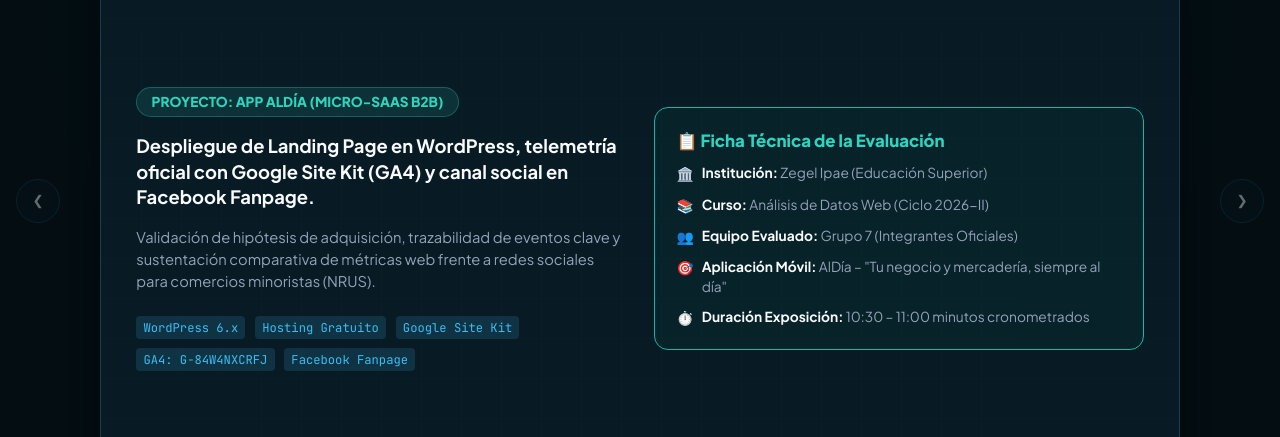
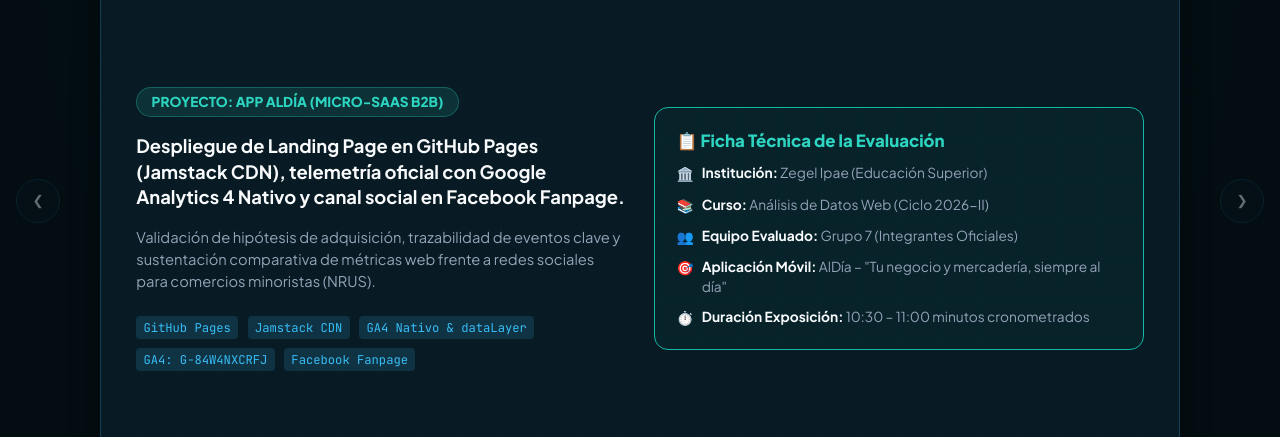
Before and after one commit to Dreyeles/Proyecto_ALdia, a plain HTML site: page diapositivas_analisis_datos_web.html in a window 1280 px wide. Shown: the part 227-664 px from the top of the page. Drawn offline with Linux system fonts and the light colour scheme.

Commit message:
fix: Alinear presentacion con arquitectura real de GitHub Pages y Google Analytics 4 Nativo

```diff
--- a/diapositivas_analisis_datos_web.html
+++ b/diapositivas_analisis_datos_web.html
@@ -841,16 +841,16 @@
                 PROYECTO: APP ALDÍA (MICRO-SAAS B2B)
               </div>
               <p style="font-size: 1.15rem; color: var(--text-main); font-weight: 700; line-height: 1.4; margin-bottom: 1rem;">
-                Despliegue de Landing Page en WordPress, telemetría oficial con Google Site Kit (GA4) y canal social en Facebook Fanpage.
+                Despliegue de Landing Page en GitHub Pages (Jamstack CDN), telemetría oficial con Google Analytics 4 Nativo y canal social en Facebook Fanpage.
               </p>
               <p style="font-size: 0.92rem; color: var(--text-muted); line-height: 1.5; margin-bottom: 1.5rem;">
                 Validación de hipótesis de adquisición, trazabilidad de eventos clave y sustentación comparativa de métricas web frente a redes sociales para comercios minoristas (NRUS).
               </p>
 
               <div style="display: flex; gap: 0.6rem; flex-wrap: wrap;">
-                <span class="formula-tag">WordPress 6.x</span>
-                <span class="formula-tag">Hosting Gratuito</span>
-                <span class="formula-tag">Google Site Kit</span>
+                <span class="formula-tag">GitHub Pages</span>
+                <span class="formula-tag">Jamstack CDN</span>
+                <span class="formula-tag">GA4 Nativo & dataLayer</span>
                 <span class="formula-tag">GA4: G-84W4NXCRFJ</span>
                 <span class="formula-tag">Facebook Fanpage</span>
               </div>
@@ -963,7 +963,7 @@
         <div class="slide-header">
           <div class="slide-header-left">
             <div class="slide-pretitle">Infraestructura Web & Principio AIDA</div>
-            <h2 class="slide-title">Landing Page en WordPress en <span class="highlight">Hosting Gratuito</span></h2>
+            <h2 class="slide-title">Landing Page en GitHub Pages y <span class="highlight">Arquitectura Jamstack</span></h2>
           </div>
           <div class="slide-timing-pill">⏱️ 1:45 – 3:00 min</div>
         </div>
@@ -973,12 +973,12 @@
             <!-- Arquitectura AIDA y Hosting -->
             <div style="display: flex; flex-direction: column; gap: 1rem;">
               <div class="content-box">
-                <div class="box-title">⚙️ Servidor y Dominio Activo</div>
+                <div class="box-title">⚙️ Infraestructura Jamstack y Dominio Oficial</div>
                 <p class="box-p">
-                  <strong>Entorno:</strong> WordPress 6.x alojado en servidor cloud gratuito (<strong>InfinityFree / AccuWebHosting</strong>) con PHP 8.2 y base de datos MySQL, con réplica estática ultrarrápida en GitHub Pages / Vercel.
+                  <strong>Entorno:</strong> Servidor CDN global de <strong>GitHub Pages</strong> con control de versiones Git, entrega estática minificada en sub-segundo (<800ms) y alta disponibilidad del 99.9% sin saturaciones de CPU ni bases de datos.
                 </p>
                 <div style="display: flex; gap: 0.5rem; flex-wrap: wrap;">
-                  <span class="formula-tag">aldia.infinityfreeapp.com</span>
+                  <span class="formula-tag">dreyeles.github.io/Proyecto_ALdia/</span>
                   <span class="formula-tag">SSL HTTPS Activo</span>
                 </div>
               </div>
@@ -1030,7 +1030,7 @@
         <div class="slide-header">
           <div class="slide-header-left">
             <div class="slide-pretitle">Telemetría Oficial & Modelo de Eventos</div>
-            <h2 class="slide-title">Integración Técnica de Analítica con <span class="highlight">Google Site Kit</span></h2>
+            <h2 class="slide-title">Integración Técnica de Analítica con <span class="highlight">Google Analytics 4 Nativo</span></h2>
           </div>
           <div class="slide-timing-pill">⏱️ 3:00 – 4:15 min</div>
         </div>
@@ -1040,9 +1040,9 @@
             <!-- Explicación Técnica -->
             <div style="display: flex; flex-direction: column; gap: 1rem;">
               <div class="content-box">
-                <div class="box-title">🔌 ¿Por qué Google Site Kit?</div>
+                <div class="box-title">🔌 ¿Por qué Implementación Nativa de GA4?</div>
                 <p class="box-p">
-                  Plugin oficial de Google que implementa las etiquetas de medición en WordPress <strong>sin alterar archivos PHP del tema</strong>, asegurando persistencia ante actualizaciones y cumplimiento de estándares de privacidad.
+                  Integración directa de <code>gtag.js</code> y la capa <code>dataLayer</code> en el código fuente. Elimina intermediarios y plugins pesados de CMS, garantizando <strong>máxima velocidad de carga móvil (<800ms)</strong> y control granular de eventos.
                 </p>
                 <ul class="feature-list">
                   <li class="feature-item">
@@ -1148,7 +1148,7 @@
                   Prueba gratis AlDía por 14 días y automatiza tus canjes.
                 </div>
                 <div style="background: #1877f2; color: #fff; padding: 0.5rem 1rem; border-radius: var(--radius-pill); font-weight: 700; font-size: 0.82rem; text-align: center; display: inline-block;">
-                  👉 Probar AlDía Gratis (aldia.infinityfreeapp.com)
+                  👉 Probar AlDía Gratis (dreyeles.github.io/Proyecto_ALdia/)
                 </div>
               </div>
 
@@ -1407,7 +1407,7 @@
               <ul class="feature-list" style="gap: 0.85rem;">
                 <li class="feature-item">
                   <span class="icon">✅</span>
-                  <span><strong>Infraestructura a Costo Cero Viable:</strong> Se comprobó la factibilidad técnica de desplegar WordPress con Google Site Kit y GA4 sin costos de servidor.</span>
+                  <span><strong>Excelencia de la Arquitectura Jamstack:</strong> Demostramos que alojar la landing en <strong>GitHub Pages con GA4 nativo</strong> supera a los hostings tradicionales en velocidad, disponibilidad y costo cero.</span>
                 </li>
                 <li class="feature-item">
                   <span class="icon">✅</span>
@@ -1481,13 +1481,13 @@
               <div class="box-title">🛡️ Respuestas Preparadas (Defensa Técnica)</div>
 
               <div class="qa-card">
-                <div class="qa-q">1. ¿Por qué ese hosting y qué limitaciones hallaron?</div>
-                <div class="qa-a">Elegimos InfinityFree/AccuWeb por compatibilidad MySQL y PHP 8 sin publicidad invasiva. Limitaciones: memoria PHP (128MB) y tiempos de ejecución que mitigamos optimizando código y caché.</div>
+                <div class="qa-q">1. ¿Por qué GitHub Pages y qué ventajas ofrece frente a un hosting gratuito tradicional?</div>
+                <div class="qa-a">Elegimos GitHub Pages por su CDN global, carga móvil en <800ms (vital para 3G/4G en bodegas), disponibilidad 99.9% y cero riesgos de caídas de base de datos o límites de memoria PHP.</div>
               </div>
 
               <div class="qa-card">
                 <div class="qa-q">2. ¿Cómo configuraron el evento de conversión en GA4?</div>
-                <div class="qa-a">Vía Google Site Kit con Medición Mejorada, inyectando un evento personalizado en <code>dataLayer.push</code> y marcándolo como 'Evento Clave' (Key Event) en Administrar > Eventos de GA4.</div>
+                <div class="qa-a">Enlazamos gtag.js con el ID G-84W4NXCRFJ, despachamos 'click_cta_download' en dataLayer y en GA4 lo marcamos como 'Evento Clave' (Key Event) para medir la Tasa de Conversión (CR).</div>
               </div>
 
               <div class="qa-card">
@@ -1534,7 +1534,7 @@
           <span class="cue">[Lámina 1: Portada · 0:00 - 0:45 min]</span>
           <p>"Buenos días, estimado profesor y compañeros. Hoy el Grupo 7 tiene el agrado de presentar la sustentación del Avance 1 para el curso de <strong>Análisis de Datos Web</strong>.</p>
           <p>Nuestro proyecto se titula <strong>'Estrategia Digital y Analítica Web Multicanal'</strong>, enfocado en el despliegue técnico y la medición de telemetría para <strong>AlDía</strong>, una solución digital diseñada para microcomercios.</p>
-          <p>El alcance de este primer hito comprende la implementación de una Landing Page en WordPress bajo un hosting gratuito, la conexión de analítica avanzada mediante <strong>Google Site Kit</strong> enlazando Google Analytics 4 y Search Console, y la apertura de una <strong>Fanpage en Facebook</strong> como canal social de atracción. Demostraremos cómo estructuramos el embudo, los KPIs seleccionados y los primeros datos de telemetría recopilados."</p>
+          <p>El alcance de este primer hito comprende la implementación de una Landing Page en <strong>GitHub Pages</strong> bajo arquitectura Jamstack, la conexión de telemetría oficial de <strong>Google Analytics 4</strong> nativo enlazando Google Analytics 4 y Search Console, y la apertura de una <strong>Fanpage en Facebook</strong> como canal social de atracción. Demostraremos cómo estructuramos el embudo, los KPIs seleccionados y los primeros datos de telemetría recopilados."</p>
         `,
         2: `
           <span class="cue">[Lámina 2: Propuesta y Embudo · 0:45 - 1:45 min]</span>
@@ -1544,7 +1544,7 @@
         `,
         3: `
           <span class="cue">[Lámina 3: Landing Page en WordPress · 1:45 - 3:00 min]</span>
-          <p>"Cumpliendo con la rúbrica del curso, desplegamos la Landing Page sobre el CMS <strong>WordPress</strong> en un servidor cloud gratuito (<strong>InfinityFree / AccuWebHosting</strong>) con soporte PHP y MySQL, además de contar con réplicas activas en Vercel y GitHub Pages.</p>
+          <p>"Cumpliendo con la rúbrica del curso, desplegamos la Landing Page sobre <strong>GitHub Pages</strong> bajo arquitectura <strong>Jamstack</strong> servida desde CDN global de alta disponibilidad (<code>https://dreyeles.github.io/Proyecto_ALdia/</code>), garantizando carga en menos de 800ms en redes móviles.</p>
           <p>La arquitectura de la página se diseñó bajo el principio clásico <strong>AIDA</strong>:</p>
           <p>• <strong>Atención:</strong> Con el titular emocional <em>'Deja de botar plata por productos vencidos'</em>.<br>
           • <strong>Interés:</strong> Con el mockup interactivo del smartphone y sus alertas de canje preventivo.<br>
@@ -1594,7 +1594,7 @@
         9: `
           <span class="cue">[Lámina 9: Conclusiones y Próximos Pasos · 9:30 - 10:30 min]</span>
           <p>"Para cerrar la presentación de este primer avance, destacamos las siguientes <strong>Conclusiones</strong>:</p>
-          <p>1. <strong>Viabilidad a Costo Cero:</strong> Es plenamente viable desplegar una arquitectura digital profesional (WordPress + Google Site Kit + GA4 + Facebook) con cero costo de inversión en servidores.<br>
+          <p>1. <strong>Excelencia de la Arquitectura Jamstack:</strong> Demostramos que alojar la landing en <strong>GitHub Pages con GA4 nativo</strong> ofrece un desempeño superior a un hosting tradicional: velocidad sub-segundo, costo cero y alta disponibilidad.<br>
           2. <strong>Trazabilidad Validada:</strong> El flujo de datos entre la etiqueta y el panel de GA4 opera sin pérdidas.<br>
           3. <strong>Dificultades Superadas:</strong> Mitigamos los límites de memoria de 128MB del hosting gratuito optimizando imágenes a formato WebP y aplicando caché.</p>
           <p>Para el <strong>Avance 2</strong>, implementaremos experimentos de <strong>Pruebas A/B</strong> en el color y texto del botón CTA, y construiremos un <strong>Dashboard automatizado en Looker Studio</strong> unificando GA4 con Meta Insights."</p>
```
Also changed, not shown: 3 other files.
